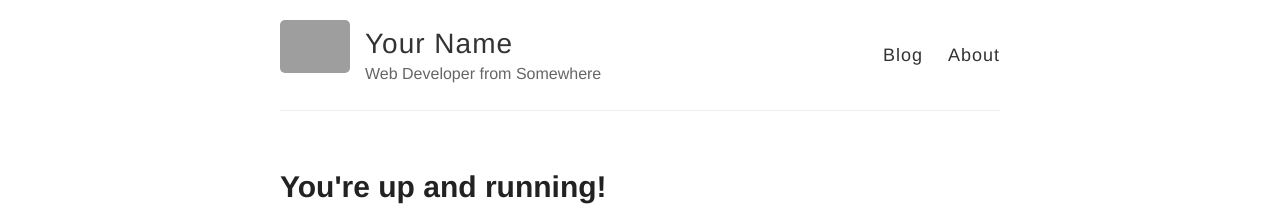
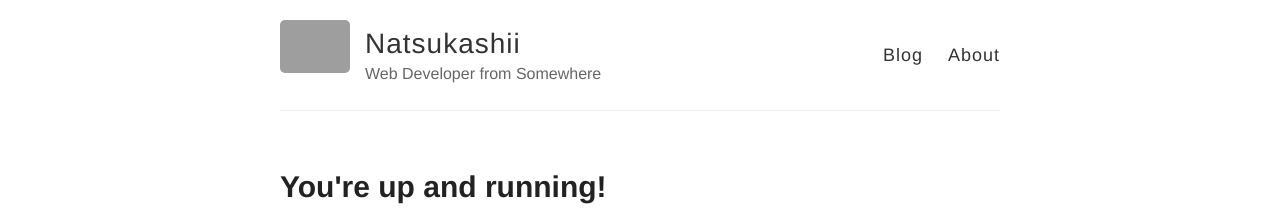
Before and after one commit to bestjoybaijie/bestjoybaijie.github.io, a Jekyll site: the page built from index.html, in a window 1280 px wide. Shown: the top 222 px of the page. Built offline with Jekyll 4.4.1, drawn with Linux system fonts in a browser that asks for light colours; Markdown is read by kramdown in place of the engine named in the settings; grey boxes are pictures that could not be loaded.

Commit message:
Update _config.yml

```diff
--- a/_config.yml
+++ b/_config.yml
@@ -3,7 +3,7 @@
 #
 
 # Name of your site (displayed in the header)
-name: Your Name
+name: Natsukashii
 
 # Short bio or description (displayed in the header)
 description: Web Developer from Somewhere
```
